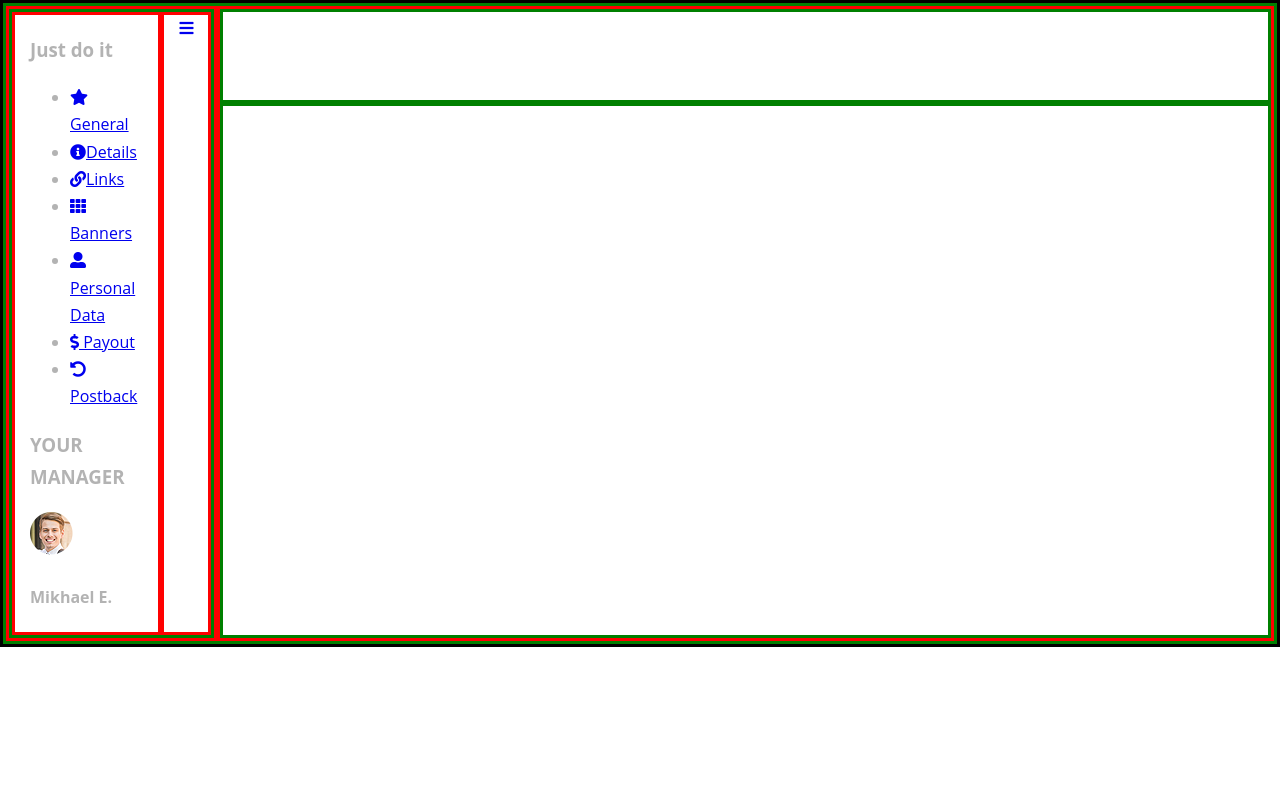
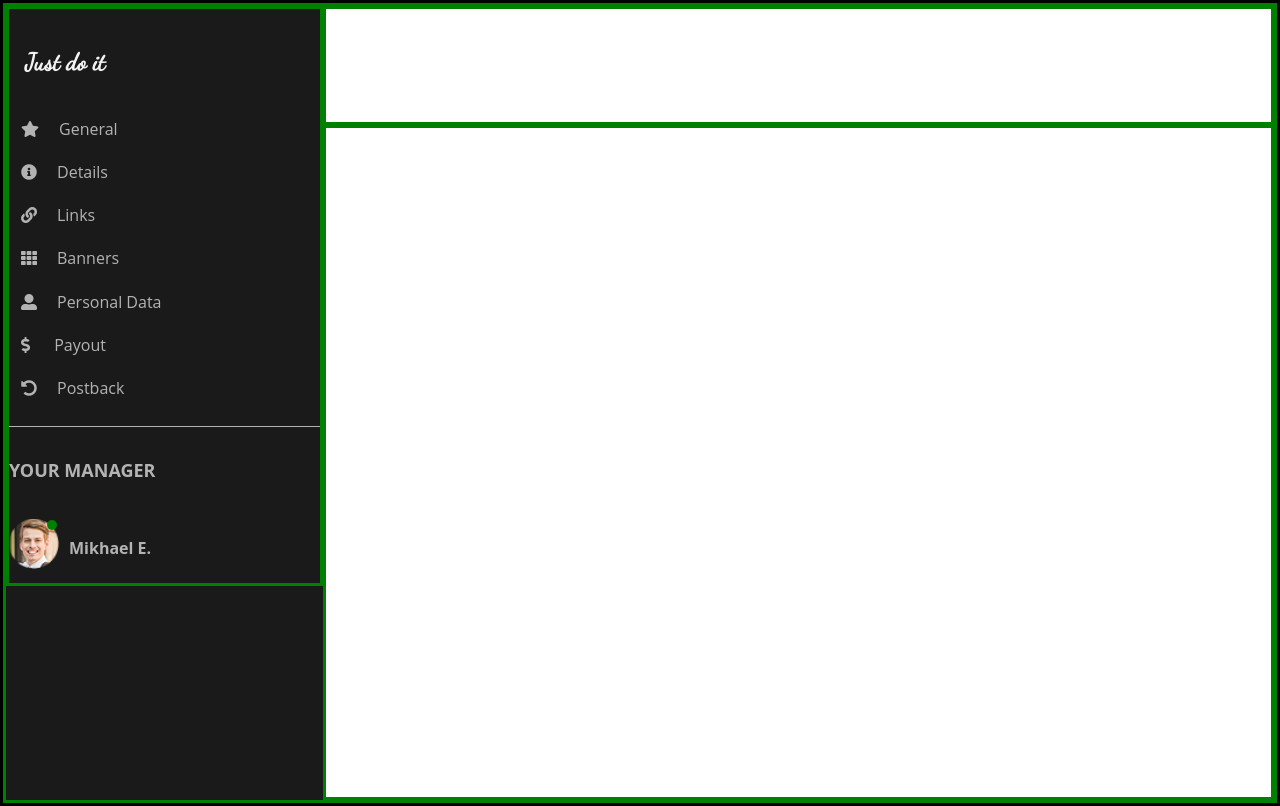
Before and after one commit to julia-kocik/solo-project-2, a website: page src/index.html in a window 1280 px wide. Drawn offline with nearby package versions, Linux system fonts and the light colour scheme; files that its build step writes are made by us from their sources.

Commit message:
Add sidebar rwd

```diff
--- a/src/index.html
+++ b/src/index.html
@@ -14,10 +14,10 @@
 </head>
 <body>
     <div class="container">
-        <div class="row">
-            <div class="col-2">
-                <div class="row">
-                    <div class="col-9">
+        <div class="row main">
+            <div class="col-sm-1 col-md-1 col-lg-3 sidebar">
+                <div class="row sidebar-row">
+                    <div class="col-lg-12 sidebar-content sidebar-mbl">
                         <div class="sidebar-title">
                             <h3>Just do it</h3>
                         </div>
@@ -57,12 +57,12 @@
                             </div>
                         </div>
                     </div>
-                    <div class="col-3 hamburger-btn">
+                    <div class="col-sm-12 hamburger-btn">
                         <a href="#"><i class="fas fa-bars"></i></a>
                     </div>
                 </div>
             </div>
-            <div class="col-10">
+            <div class="col-sm-11 col-md-11 col-lg-9">
                 <div class="row header"></div>
                 <div class="row page-container"></div>
             </div>
--- a/src/sass/_layout.scss
+++ b/src/sass/_layout.scss
@@ -13,7 +13,11 @@ body {
 
 .container {
     border: 3px solid black;
+    min-height: 100vh;
+}
 
+.main {
+    min-height: 100vh;
 }
 
 .row {
--- a/src/sass/_variables.scss
+++ b/src/sass/_variables.scss
@@ -6,6 +6,7 @@ $color-blue: #4bcffa;
 $color-green: #55efc4;
 $color-gray: #b3b3b3;
 $color-gray-light: #e6e6e6;
+$transition: 2s all;
 
 /* Font sizes */
 $font-size: 16px;
--- a/src/sass/sections/_sidebar.scss
+++ b/src/sass/sections/_sidebar.scss
@@ -0,0 +1,111 @@
+.sidebar {
+    background-color: $color-black;
+    top: 0;
+    position: sticky;
+
+}
+
+.sidebar-content {
+    padding: 0;
+}
+
+.sidebar-title {
+    font-family: $fancy-font;
+    color: $color-white;
+    text-align: left;
+    padding-left: 16px;
+    padding-top: 10px;
+    h3 {
+        font-size: 24px;
+    }
+}
+
+.links ul {
+    list-style-type: none;
+    padding: 0;
+    li {
+        padding: 8px 12px;
+        &:hover {
+            border-left: 4px solid $color-orange;
+        }
+    }
+    li span {
+        padding-left: 20px;
+    }
+    li a {
+        text-decoration: none;
+        color: $color-gray;
+    }
+    li a:hover {
+        color: $color-white;
+    }
+}
+
+.manager {
+    border-top: 1px solid $color-gray;
+}
+
+.manager h3 {
+    font-size: 18px;
+    padding-top: 10px;
+    position: relative;
+}
+
+.manager .name {
+    display: flex;
+    justify-content: flex-start;
+    align-items: center;
+    position: relative;
+    h3 {
+        font-size: 16px;
+    }
+    img {
+        height: 50px;
+        width: 50px;
+    }
+    span {
+        position: absolute;
+        width: 10px;
+        height: 10px;
+        background-color: green;
+        border-radius: 50%;
+        left: 38px;
+        top: 16px;
+    }
+}
+
+.manager h4 {
+    font-size: 16px;
+    padding-top: 10px;
+    padding-left: 10px;
+    &:hover {
+        cursor: pointer;
+    }
+}
+
+.hamburger-btn {
+    display: none;
+    justify-content: center;
+}
+
+.hamburger-btn a i {
+    color: $color-gray;
+    padding: 12px 0 0 0;
+    font-size: 24px;
+
+    &:hover {
+        color: $color-orange;
+        transition: 2s all;
+        transform: scale(1.5);
+    }
+}
+
+
+@media (max-width: 991px) {
+    .hamburger-btn {
+        display: flex;
+    }
+    .sidebar-mbl {
+        display: none;
+    }
+}
```
Also changed, not shown: src/vendor/bootstrap-grid.css.
